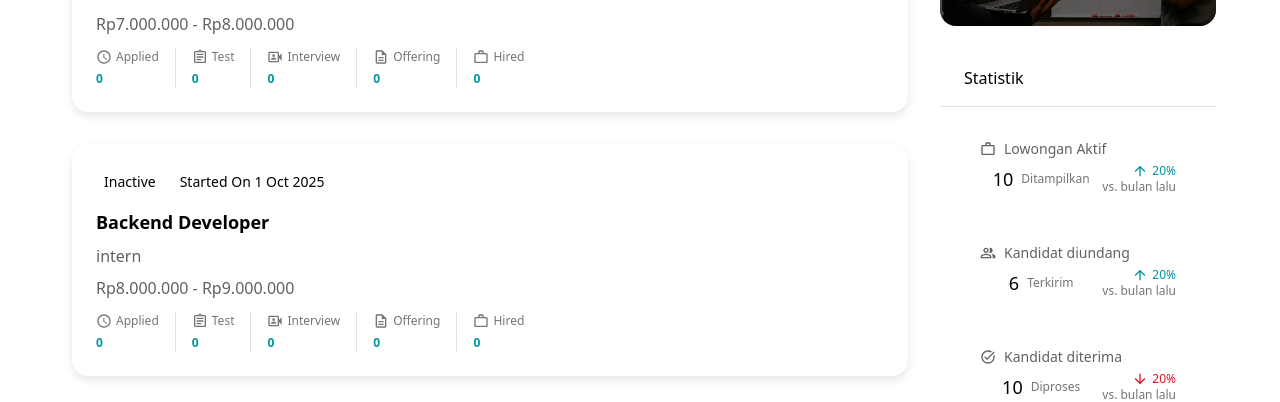
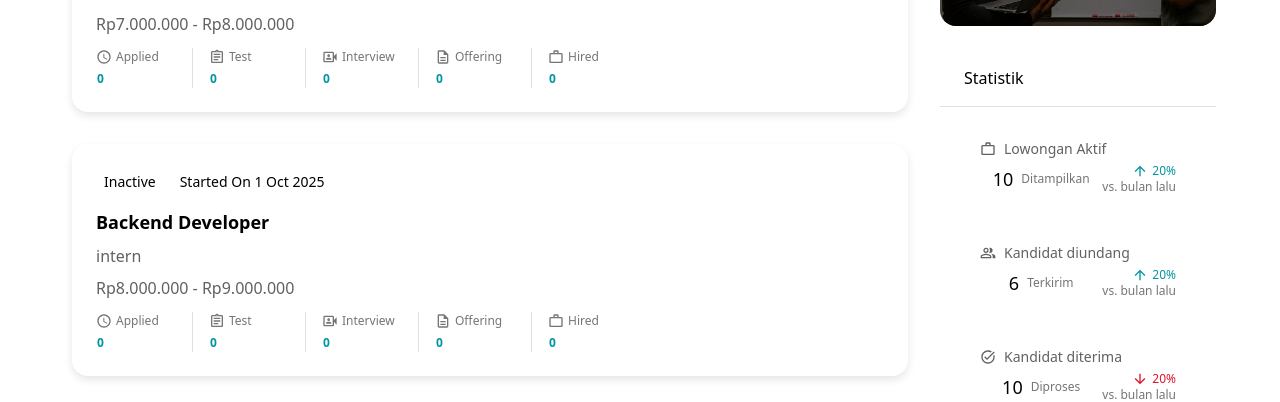
Before and after one commit to herulhidayat/hiring-management-app, a Next.js app: page /jobs-management in a window 1280 px wide. Shown: the part 220-622 px from the top of the page. Built offline with nearby package versions, Linux system fonts and the light colour scheme.

Commit message:
[UPDATE] design job list management

```diff
--- a/src/components/Fetaures/JobListManagementFeature.tsx
+++ b/src/components/Fetaures/JobListManagementFeature.tsx
@@ -28,43 +28,43 @@ export default function JobListManagementFeature() {
               <div className="flex justify-between items-center">
                 <div className="flex gap-4">
                   <div className="flex flex-col gap-1">
-                    <div className='text-xs/normal flex gap-1 items-center text-neutral-70'>
+                    <div className='text-xs/normal flex gap-1 items-center text-neutral-70 w-[5rem]'>
                       <AccessTime sx={{ fontSize: '1rem' }} />
                       Applied
                     </div>
-                    <p className='text-xs/normal font-bold text-primary'>0</p>
+                    <p className='text-xs/normal font-bold text-primary ps-[1px]'>0</p>
                   </div>
                   <div className="border-s border-neutral-40"></div>
                   <div className="flex flex-col gap-1">
-                    <div className='text-xs/normal flex gap-1 items-center text-neutral-70'>
+                    <div className='text-xs/normal flex gap-1 items-center text-neutral-70 w-[5rem]'>
                       <AssignmentOutlined sx={{ fontSize: '1rem' }} />
                       Test
                     </div>
-                    <p className='text-xs/normal font-bold text-primary'>0</p>
+                    <p className='text-xs/normal font-bold text-primary ps-[1px]'>0</p>
                   </div>
                   <div className="border-s border-neutral-40"></div>
                   <div className="flex flex-col gap-1">
-                    <div className='text-xs/normal flex gap-1 items-center text-neutral-70'>
+                    <div className='text-xs/normal flex gap-1 items-center text-neutral-70 w-[5rem]'>
                       <VideoCameraFrontOutlined sx={{ fontSize: '1rem' }} />
                       Interview
                     </div>
-                    <p className='text-xs/normal font-bold text-primary'>0</p>
+                    <p className='text-xs/normal font-bold text-primary ps-[1px]'>0</p>
                   </div>
                   <div className="border-s border-neutral-40"></div>
                   <div className="flex flex-col gap-1">
-                    <div className='text-xs/normal flex gap-1 items-center text-neutral-70'>
+                    <div className='text-xs/normal flex gap-1 items-center text-neutral-70 w-[5rem]'>
                       <DescriptionOutlined sx={{ fontSize: '1rem' }} />
                       Offering
                     </div>
-                    <p className='text-xs/normal font-bold text-primary'>0</p>
+                    <p className='text-xs/normal font-bold text-primary ps-[1px]'>0</p>
                   </div>
                   <div className="border-s border-neutral-40"></div>
                   <div className="flex flex-col gap-1">
-                    <div className='text-xs/normal flex gap-1 items-center text-neutral-70'>
+                    <div className='text-xs/normal flex gap-1 items-center text-neutral-70 w-[5rem]'>
                       <WorkOutline sx={{ fontSize: '1rem' }} />
                       Hired
                     </div>
-                    <p className='text-xs/normal font-bold text-primary'>0</p>
+                    <p className='text-xs/normal font-bold text-primary ps-[1px]'>0</p>
                   </div>
                 </div>
                 <ButtonCustom>
```
